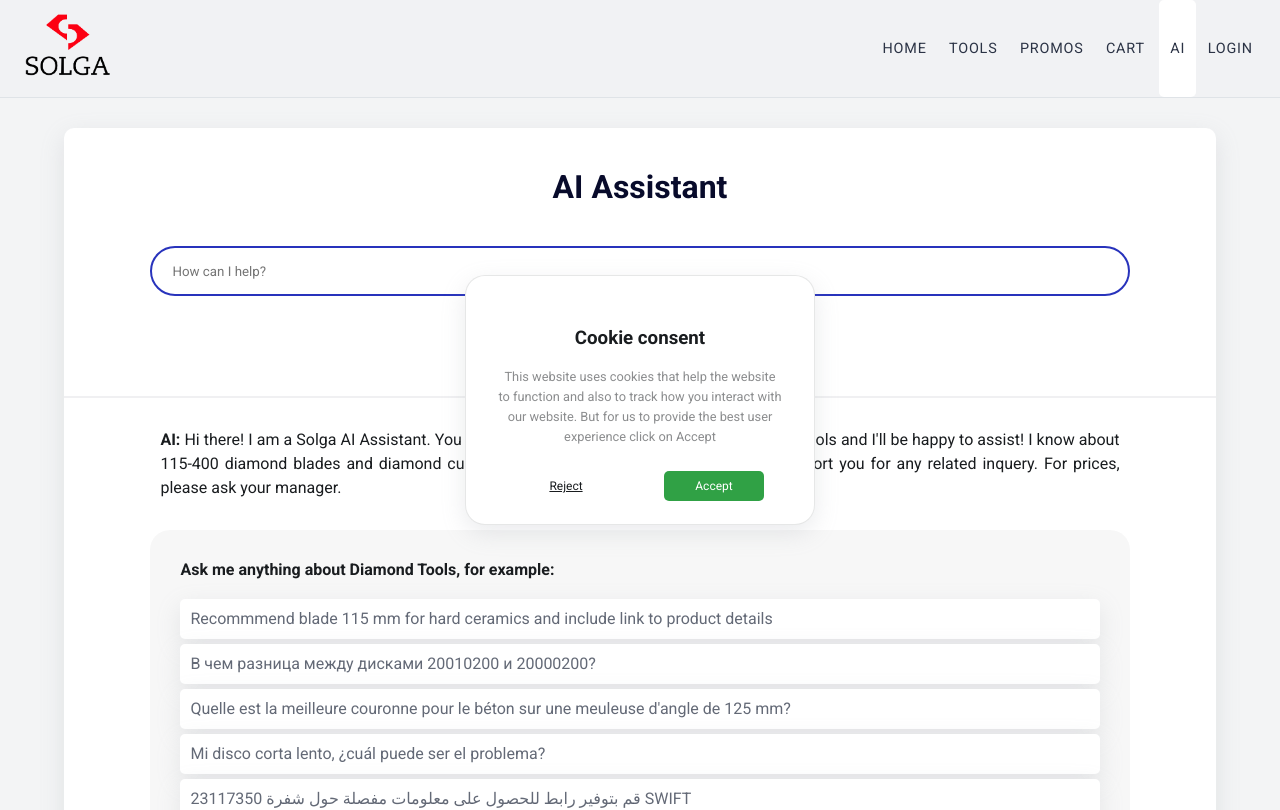
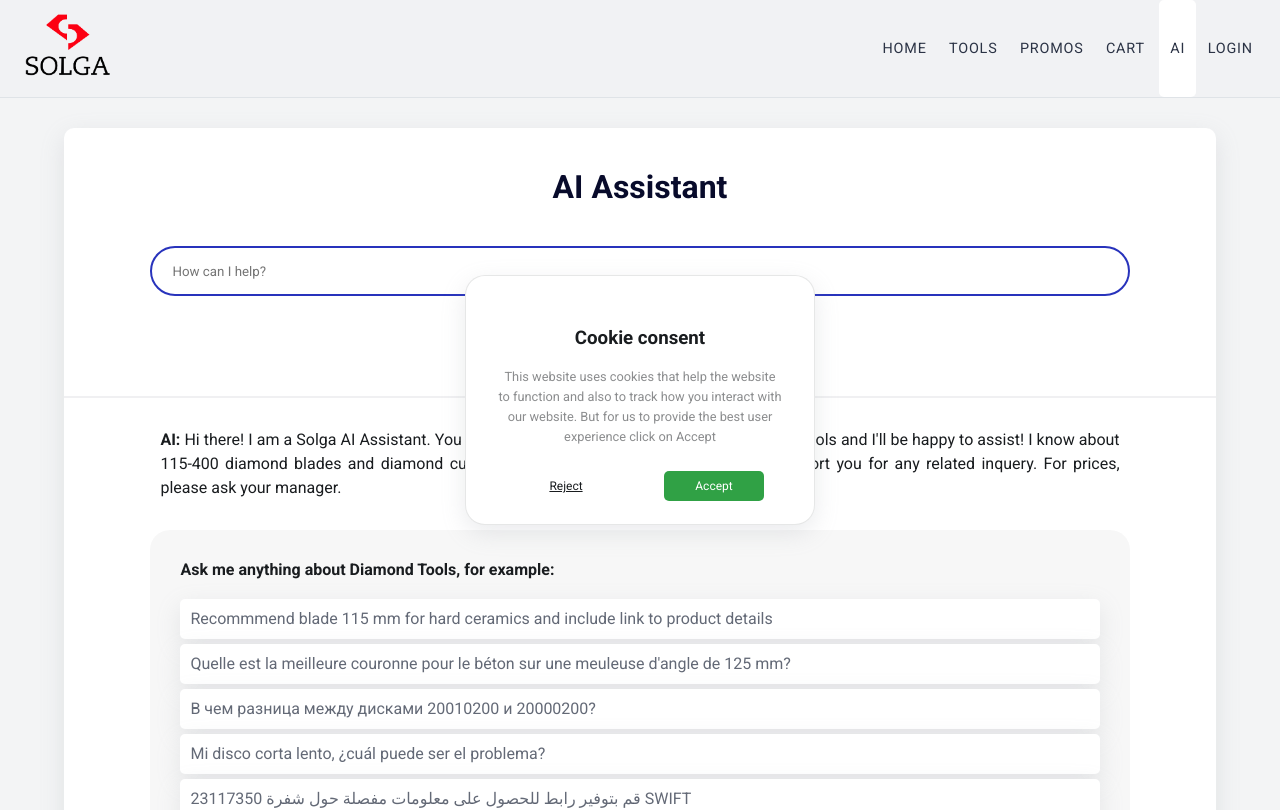
Before and after one commit to dmoiseev22/PartnerHub, a React (Vite) app: page /ai in a window 1280 px wide. Shown: the top 810 px of the page. Built offline with nearby package versions, Linux system fonts and the light colour scheme; no server answers; the database is empty.

Commit message:
minor fixes

```diff
--- a/src/components/assistant/AI.jsx
+++ b/src/components/assistant/AI.jsx
@@ -13,15 +13,15 @@
     const API_KEY = React.useContext(APIContext)
 
     const welcomeMessage = `
-        Hi there! I am a Solga AI Assistant. You can ask me anything you want about Diamond Tools and I'll be happy to assist! I know about 115-400 diamond blades and diamond cups, techcnical characteristics and ready to support you for any related inquery. For prices, please ask your manager.
+        Hi there! I am a Solga AI Assistant. You can ask me anything you want about Diamond Tools and I'll be happy to assist! I know about 115-400 diamond blades and diamond cups, technical characteristics and ready to support you for any related inquery. For prices, please ask your manager.
     `
     const welcomeQueryHints = (
       <div className="queryHints-container">
         <h4>Ask me anything about Diamond Tools, for example:</h4>
         <ol>
           <div onClick={handleClick}><li >Recommmend blade 115 mm for hard ceramics and include link to product details</li></div>
+          <div onClick={handleClick}><li>Quelle est la meilleure couronne pour le béton sur une meuleuse d'angle de 125 mm?</li></div>
           <div onClick={handleClick}><li>В чем разница между дисками 20010200 и 20000200?</li></div>
-          <div onClick={handleClick}><li>Quelle est la meilleure couronne pour le béton sur une meuleuse d'angle de 125 mm?</li></div>
           <div onClick={handleClick}><li>Мi disco corta lento, ¿cuál puede ser el problema?</li></div>
           <div onClick={handleClick}><li>قم بتوفير رابط للحصول على معلومات مفصلة حول شفرة 23117350 SWIFT</li></div>
         </ol>
```
